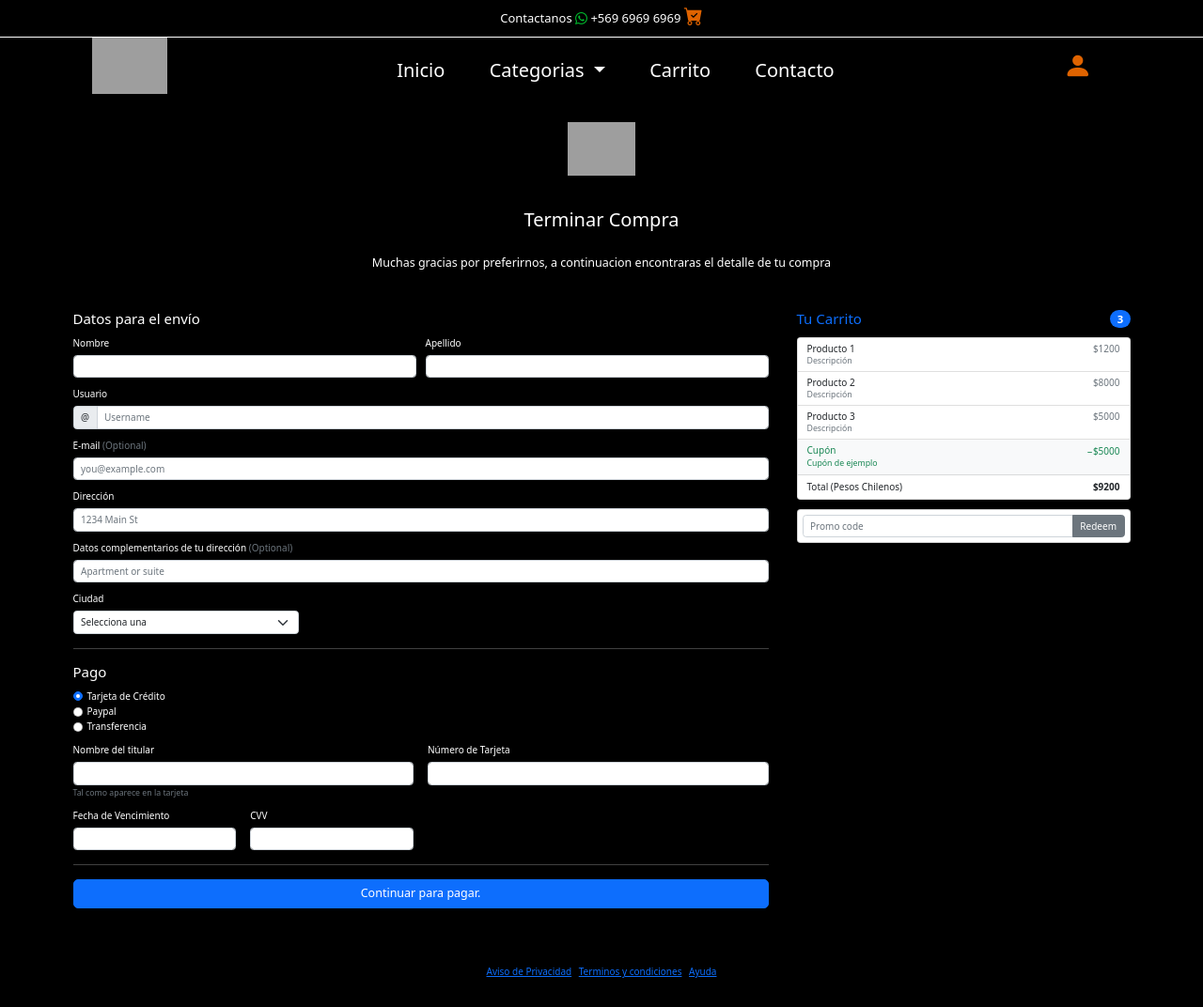
After one commit to EricMartinezLabrin/E-Commerce, a Django app: page /checkout in a window 1280 px wide. The commit adds this page. Shown: the whole page at 94% size. Run offline with Django 4.2, Linux system fonts and the light colour scheme; grey boxes are pictures that could not be loaded.

Commit message:
checkout

```diff
--- a/comics_pyc/static/inicio/Css/desktop.css
+++ b/comics_pyc/static/inicio/Css/desktop.css
@@ -46,3 +46,12 @@ div.menu-desktop ul.cat{
     margin: 1rem;
     width: calc(50vw - 3rem);
 }
+div.cart{
+    /* display: flex; */
+}
+div.cart table{
+    width: 80vw;
+}
+div.cart .w-98{
+    width: 20vw;
+}
--- /dev/null
+++ b/comics_pyc/templates/inicio/checkout.html
@@ -0,0 +1,197 @@
+{% extends 'base.html' %}
+{% load static %}
+{% block body %}
+<div class="container">
+    <main>
+      <div class="py-5 text-center">
+        <img class="d-block mx-auto mb-4" src="{% static 'inicio/Images/promo.png' %}" alt="" width="72" height="57">
+        <h2>Terminar Compra</h2>
+        <p class="lead">Muchas gracias por preferirnos, a continuacion encontraras el detalle de tu compra</p>
+      </div>
+
+      <div class="row g-5">
+        <div class="col-md-5 col-lg-4 order-md-last">
+          <h4 class="d-flex justify-content-between align-items-center mb-3">
+            <span class="text-primary">Tu Carrito</span>
+            <span class="badge bg-primary rounded-pill">3</span>
+          </h4>
+          <ul class="list-group mb-3">
+            <li class="list-group-item d-flex justify-content-between lh-sm">
+              <div>
+                <h6 class="my-0">Producto 1</h6>
+                <small class="text-muted">Descripción</small>
+              </div>
+              <span class="text-muted">$1200</span>
+            </li>
+            <li class="list-group-item d-flex justify-content-between lh-sm">
+              <div>
+                <h6 class="my-0">Producto 2</h6>
+                <small class="text-muted">Descripción</small>
+              </div>
+              <span class="text-muted">$8000</span>
+            </li>
+            <li class="list-group-item d-flex justify-content-between lh-sm">
+              <div>
+                <h6 class="my-0">Producto 3</h6>
+                <small class="text-muted">Descripción</small>
+              </div>
+              <span class="text-muted">$5000</span>
+            </li>
+            <li class="list-group-item d-flex justify-content-between bg-light">
+              <div class="text-success">
+                <h6 class="my-0">Cupón</h6>
+                <small>Cupón de ejemplo</small>
+              </div>
+              <span class="text-success">−$5000</span>
+            </li>
+            <li class="list-group-item d-flex justify-content-between">
+              <span>Total (Pesos Chilenos)</span>
+              <strong>$9200</strong>
+            </li>
+          </ul>
+
+          <form class="card p-2">
+            <div class="input-group">
+              <input type="text" class="form-control" placeholder="Promo code">
+              <button type="submit" class="btn btn-secondary">Redeem</button>
+            </div>
+          </form>
+        </div>
+        <div class="col-md-7 col-lg-8">
+          <h4 class="mb-3">Datos para el envío</h4>
+          <form class="needs-validation" novalidate>
+            <div class="row g-3">
+              <div class="col-sm-6">
+                <label for="firstName" class="form-label">Nombre</label>
+                <input type="text" class="form-control" id="firstName" placeholder="" value="" required>
+                <div class="invalid-feedback">
+                  Un nombre válido es requerido
+                </div>
+              </div>
+
+              <div class="col-sm-6">
+                <label for="lastName" class="form-label">Apellido</label>
+                <input type="text" class="form-control" id="lastName" placeholder="" value="" required>
+                <div class="invalid-feedback">
+                  Un apellido válido es requerido
+                </div>
+              </div>
+
+              <div class="col-12">
+                <label for="username" class="form-label">Usuario</label>
+                <div class="input-group has-validation">
+                  <span class="input-group-text">@</span>
+                  <input type="text" class="form-control" id="username" placeholder="Username" required>
+                <div class="invalid-feedback">
+                    Un usuario es requerido para seguir el estado de tu compra.
+                  </div>
+                </div>
+              </div>
+
+              <div class="col-12">
+                <label for="email" class="form-label">E-mail <span class="text-muted">(Optional)</span></label>
+                <input type="email" class="form-control" id="email" placeholder="you@example.com">
+                <div class="invalid-feedback">
+                  Porfavor indicanos un E-Mail valido para enviarte informacion importante de tu pedido
+                </div>
+              </div>
+
+              <div class="col-12">
+                <label for="address" class="form-label">Dirección</label>
+                <input type="text" class="form-control" id="address" placeholder="1234 Main St" required>
+                <div class="invalid-feedback">
+                  Porfavor ingresa una dirección válida
+                </div>
+              </div>
+
+              <div class="col-12">
+                <label for="address2" class="form-label">Datos complementarios de tu dirección <span class="text-muted">(Optional)</span></label>
+                <input type="text" class="form-control" id="address2" placeholder="Apartment or suite">
+              </div>
+
+              <div class="col-md-4">
+                <label for="state" class="form-label">Ciudad</label>
+                <select class="form-select" id="state" required>
+                  <option value="">Selecciona una</option>
+                  <option>Iquique</option>
+                  <option>Santiago</option>
+                  <option>Chuchunco pa'entro</option>
+                </select>
+                <div class="invalid-feedback">
+                  Indicanos una ciudad valida
+                </div>
+              </div>
+
+            </div>
+
+            <hr class="my-4">
+
+            <h4 class="mb-3">Pago</h4>
+
+            <div class="my-3">
+              <div class="form-check">
+                <input id="credit" name="paymentMethod" type="radio" class="form-check-input" checked required>
+                <label class="form-check-label" for="credit">Tarjeta de Crédito</label>
+              </div>
+              <div class="form-check">
+                <input id="debit" name="paymentMethod" type="radio" class="form-check-input" required>
+                <label class="form-check-label" for="debit">Paypal</label>
+              </div>
+              <div class="form-check">
+                <input id="paypal" name="paymentMethod" type="radio" class="form-check-input" required>
+                <label class="form-check-label" for="paypal">Transferencia</label>
+              </div>
+            </div>
+
+            <div class="row gy-3">
+              <div class="col-md-6">
+                <label for="cc-name" class="form-label">Nombre del titular</label>
+                <input type="text" class="form-control" id="cc-name" placeholder="" required>
+                <small class="text-muted">Tal como aparece en la tarjeta</small>
+                <div class="invalid-feedback">
+                  El nombre es requerido
+                </div>
+              </div>
+
+              <div class="col-md-6">
+                <label for="cc-number" class="form-label">Número de Tarjeta</label>
+                <input type="text" class="form-control" id="cc-number" placeholder="" required>
+                <div class="invalid-feedback">
+                  Número de tarjeta es requerido
+                </div>
+              </div>
+
+              <div class="col-md-3">
+                <label for="cc-expiration" class="form-label">Fecha de Vencimiento</label>
+                <input type="text" class="form-control" id="cc-expiration" placeholder="" required>
+                <div class="invalid-feedback">
+                  La fecha de vencimiento es requerida
+                </div>
+              </div>
+
+              <div class="col-md-3">
+                <label for="cc-cvv" class="form-label">CVV</label>
+                <input type="text" class="form-control" id="cc-cvv" placeholder="" required>
+                <div class="invalid-feedback">
+                  El codigo de seguridad es requerido
+                </div>
+              </div>
+            </div>
+
+            <hr class="my-4">
+
+            <button class="w-100 btn btn-primary btn-lg" type="submit">Continuar para pagar.</button>
+          </form>
+        </div>
+      </div>
+    </main>
+
+    <footer class="my-5 pt-5 text-muted text-center text-small">
+      <ul class="list-inline">
+        <li class="list-inline-item"><a href="#">Aviso de Privacidad</a></li>
+        <li class="list-inline-item"><a href="#">Terminos y condiciones</a></li>
+        <li class="list-inline-item"><a href="#">Ayuda</a></li>
+      </ul>
+    </footer>
+  </div>
+{% endblock body %}
--- a/comics_pyc/urls.py
+++ b/comics_pyc/urls.py
@@ -20,7 +20,9 @@ from . import views
 urlpatterns = [
     path('admin/', admin.site.urls),
     path('', views.IndexView.as_view(), name='home'),
-    path('/categories', views.CategoriesView.as_view(), name='categories'),
-    path('/details', views.DetailView.as_view(), name='details'),
+    path('categories', views.CategoriesView.as_view(), name='categories'),
+    path('details', views.DetailView.as_view(), name='details'),
+    path('cart', views.CartView.as_view(), name='cart'),
+    path('checkout', views.CheckoutView.as_view(), name='checkout'),
     path('adm/', include('adm.urls'))
 ]
--- a/comics_pyc/views.py
+++ b/comics_pyc/views.py
@@ -32,3 +32,9 @@ class CategoriesView(TemplateView):
 
 class DetailView(TemplateView):
     template_name = 'inicio/details.html'
+
+class CartView(TemplateView):
+    template_name = 'inicio/cart.html'
+
+class CheckoutView(TemplateView):
+    template_name = 'inicio/checkout.html'
```
Also changed, not shown: comics_pyc/static/inicio/Css/mobile.css (+31 -2 lines), comics_pyc/templates/inicio/cart.html (added, +24 -0 lines), comics_pyc/templates/inicio/details.html (+28 -1 lines).
